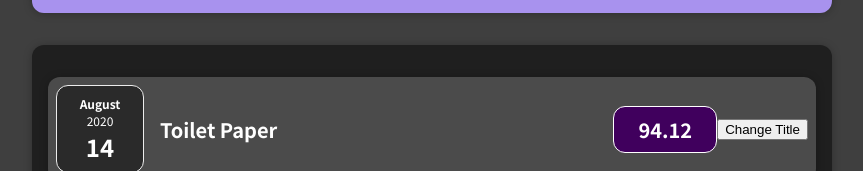
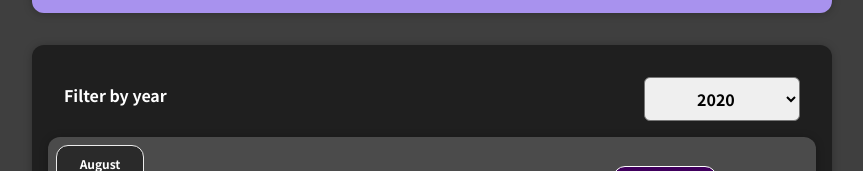
Before and after one commit to rkbean/react_course, a React (Create React App) app: page / in a window 1280 px wide. Shown: the part 291-462 px from the top of the page, without its empty margins (208-1071 px from the left). Built offline with nearby package versions, Linux system fonts and the light colour scheme.

Commit message:
finished assignment

```diff
--- a/src/App.js
+++ b/src/App.js
@@ -1,9 +1,9 @@
 import React from 'react';
 import NewExpense from './components/NewExpense/NewExpense';
 import Expenses from './components/Expenses/Expenses';
-import ExpensesFilter from './components/ExpenseFilter/ExpensesFilter';
 
 function App() {
+
   const expenses = [
     {
       id: 'e1',
@@ -38,7 +38,6 @@
 
   return (
     <div>
-      <ExpensesFilter />
       <NewExpense onAddExpense={addExpenseHandler} />
       <Expenses items={expenses} />
     </div>
--- a/src/components/Expenses/Expenses.js
+++ b/src/components/Expenses/Expenses.js
@@ -1,11 +1,24 @@
-import React from 'react';
+import React, { useState } from 'react';
 import ExpenceItem from './ExpenceItem';
 import Card from '../UI/Card';
+import ExpenseFilter from './ExpensesFilter';
 import './Expense.css';
 
 const Expenses = (props) => {
+
+  const [filteredYear, setFilteredYear] = useState('2020');
+
+  const filterChangeHandler = selectedYear => {
+    console.log('in expense.js');
+    console.log(selectedYear);
+    setFilteredYear(selectedYear);
+  }
+
   return (
+    <div>
+
       <Card className="expenses">
+      <ExpenseFilter selected={filteredYear} onYearChange={filterChangeHandler} />
         <ExpenceItem
           title={props.items[0].title}
           amount={props.items[0].amount}
@@ -27,6 +40,7 @@
           date={props.items[3].date}
         />
       </Card>
+    </div>
   );
 }
 
--- /dev/null
+++ b/src/components/Expenses/ExpensesFilter.css
@@ -0,0 +1,24 @@
+.expenses-filter {
+  color: white;
+  padding: 0 1rem;
+}
+
+.expenses-filter__control {
+  display: flex;
+  width: 100%;
+  align-items: center;
+  justify-content: space-between;
+  margin: 1rem 0;
+}
+
+.expenses-filter label {
+  font-weight: bold;
+  margin-bottom: 0.5rem;
+}
+
+.expenses-filter select {
+  font: inherit;
+  padding: 0.5rem 3rem;
+  font-weight: bold;
+  border-radius: 6px;
+}
--- /dev/null
+++ b/src/components/Expenses/ExpensesFilter.js
@@ -0,0 +1,33 @@
+import React from 'react';
+
+import './ExpensesFilter.css';
+
+const ExpensesFilter = (props) => {
+  // const [enteredYear, setEnterYear] = useState('');
+
+  const yearChangeHandler = (event) => {
+    // console.log('do we get to here?');
+    // console.log('direct value - ' + event.target.value);
+    // console.log(event);
+
+    // setEnterYear(event.target.value);
+    props.onYearChange(event.target.value);
+
+  };
+
+  return (
+    <div className='expenses-filter'>
+      <div className='expenses-filter__control'>
+        <label>Filter by year</label>
+        <select value={props.selected} onChange={yearChangeHandler} >
+          <option value='2022'>2022</option>
+          <option value='2021'>2021</option>
+          <option value='2020'>2020</option>
+          <option value='2019'>2019</option>
+        </select>
+      </div>
+    </div>
+  );
+};
+
+export default ExpensesFilter;
```
Also changed, not shown: 1 other file (tests, documents, lock files or other folders). Lines whose indentation alone changed are shown as unchanged.
